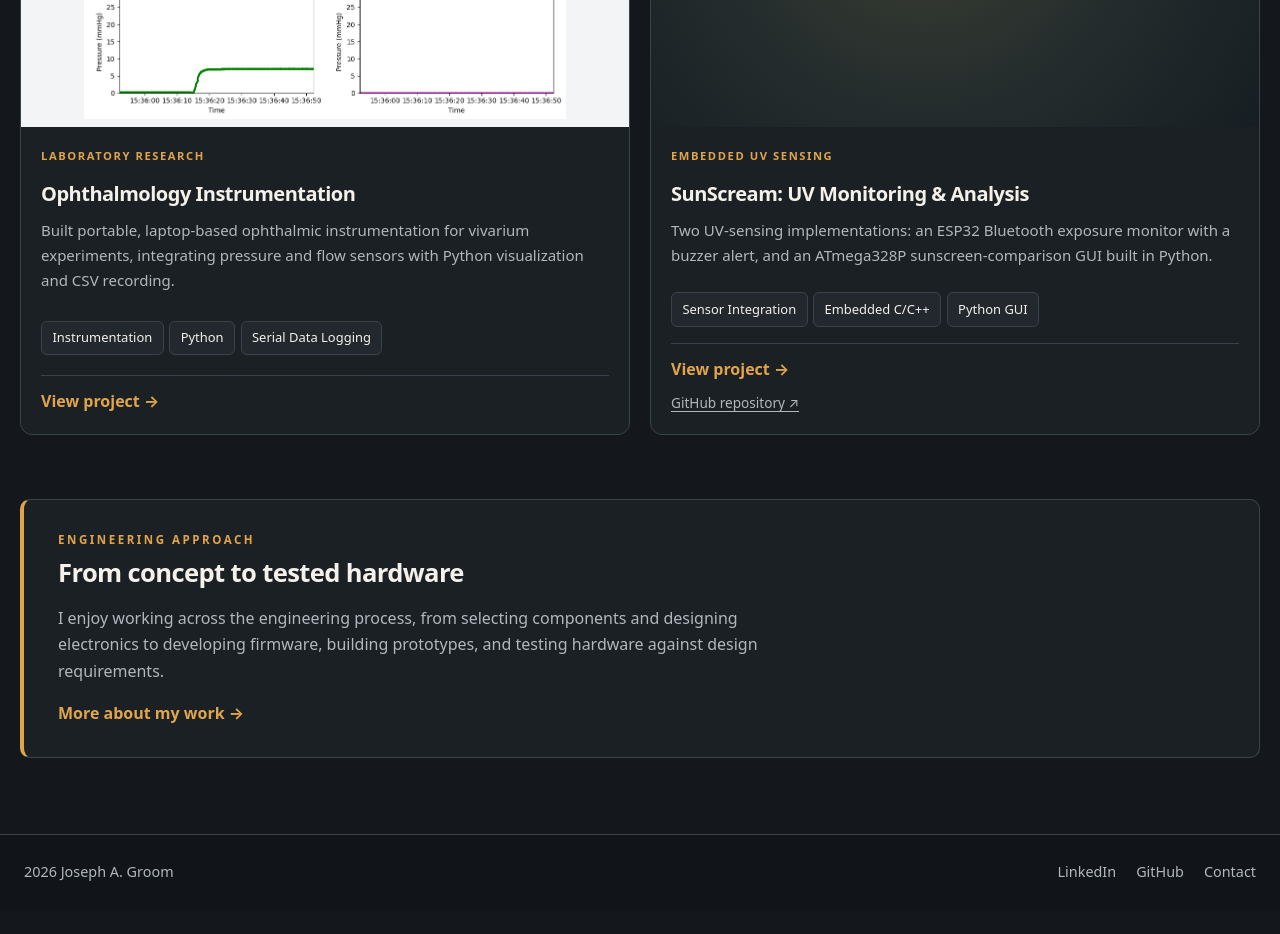
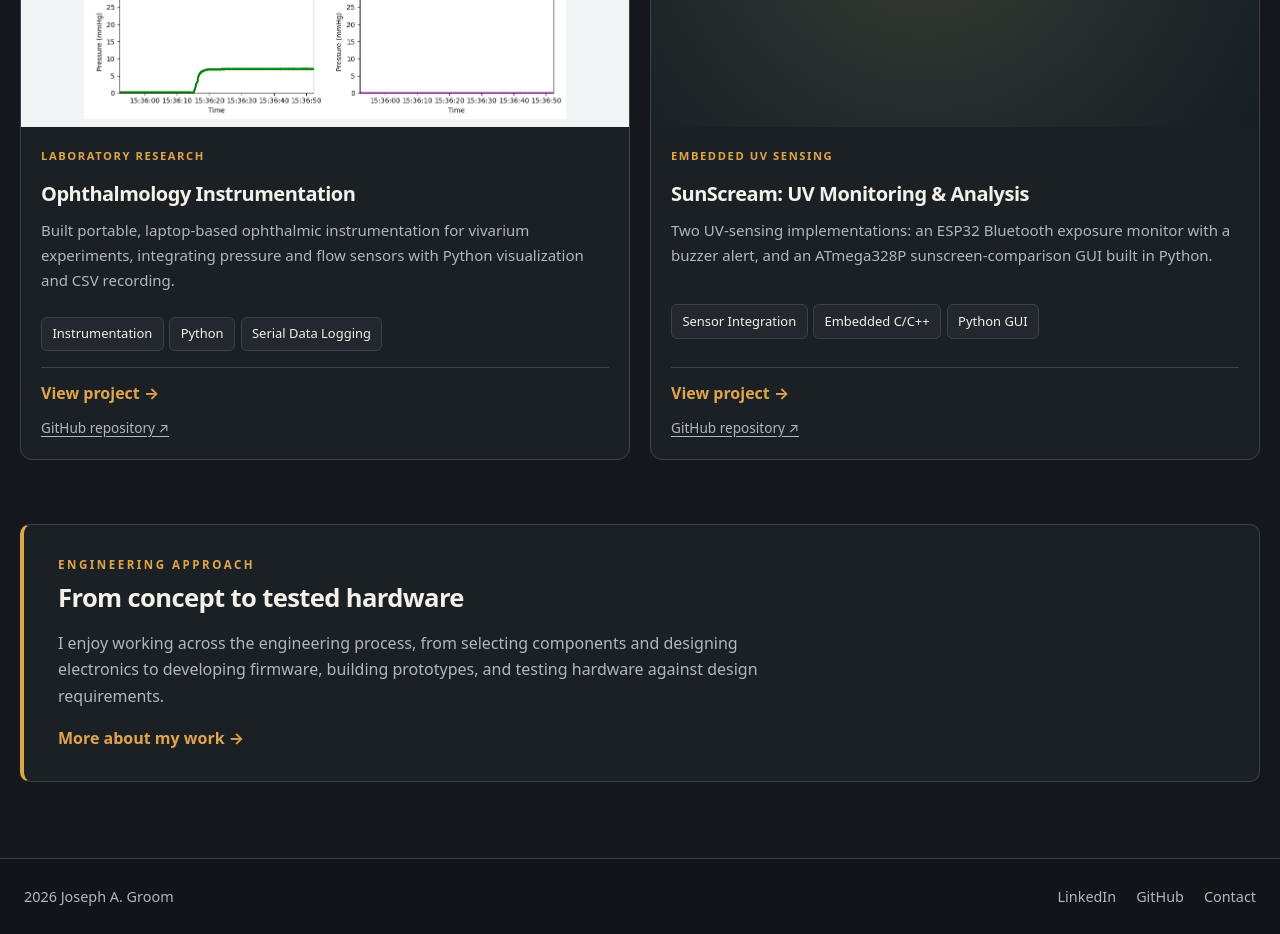
Before and after one commit to Oupobopoc-C6H6/Website, a plain HTML site: page index.html in a window 1280 px wide. Shown: the part 1569-2503 px from the top of the page. Before the commit the page ends 2479 px from the top, so only its background shows below. Drawn offline with Linux system fonts and the light colour scheme.

Commit message:
Add repository link to ophthalmology project
Link the featured project card to its GitHub repository.

```diff
--- a/index.html
+++ b/index.html
@@ -81,7 +81,7 @@
       <div class="featured-grid featured-grid-select">
         <article class="feature-card">
           <a class="feature-image ophth-feature-image" href="projects/ophthalmology-instrumentation.html"><img src="assets/projects/ophthalmology-instrumentation/gui-sample-output.png" alt="Time-series charts of ocular flow and pressure measurements" loading="lazy"></a>
-          <div class="feature-content"><p class="project-category">LABORATORY RESEARCH</p><h3>Ophthalmology Instrumentation</h3><p>Built portable, laptop-based ophthalmic instrumentation for vivarium experiments, integrating pressure and flow sensors with Python visualization and CSV recording.</p><div class="tag-row"><span>Instrumentation</span><span>Python</span><span>Serial Data Logging</span></div><a class="card-link" href="projects/ophthalmology-instrumentation.html">View project →</a></div>
+          <div class="feature-content"><p class="project-category">LABORATORY RESEARCH</p><h3>Ophthalmology Instrumentation</h3><p>Built portable, laptop-based ophthalmic instrumentation for vivarium experiments, integrating pressure and flow sensors with Python visualization and CSV recording.</p><div class="tag-row"><span>Instrumentation</span><span>Python</span><span>Serial Data Logging</span></div><a class="card-link" href="projects/ophthalmology-instrumentation.html">View project →</a><a class="source-link" href="https://github.com/Oupobopoc-C6H6/ophthalmic-instrumentation" target="_blank" rel="noopener noreferrer">GitHub repository ↗</a></div>
         </article>
         <article class="feature-card">
           <a class="feature-image feature-graphic" href="projects/sunscream.html" aria-label="Explore SunScream"><div class="technical-illustration sunscream-illustration" aria-hidden="true"><span>UV SENSOR</span><span>ESP32 / AVR</span><span>PYTHON</span></div></a>
```
